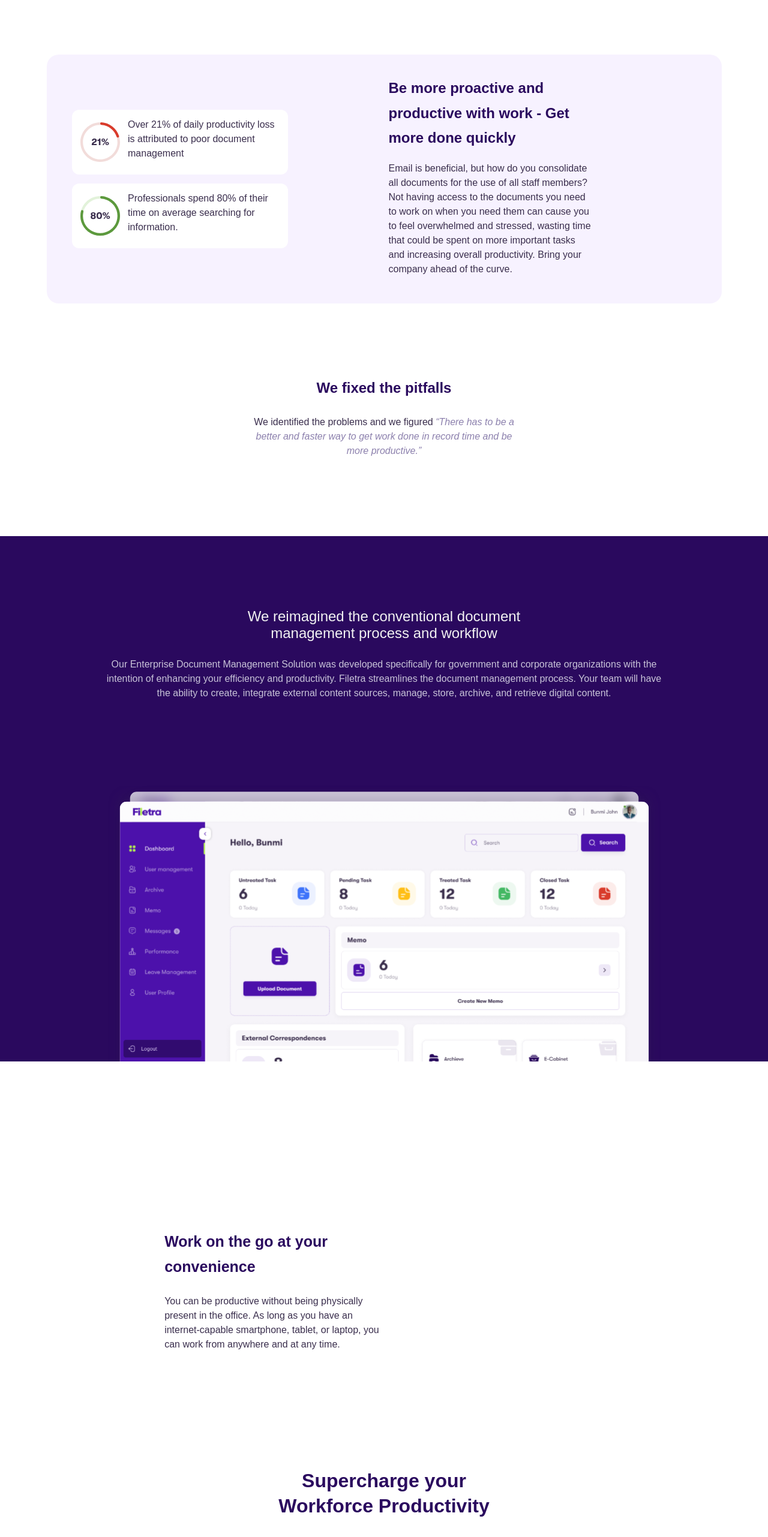
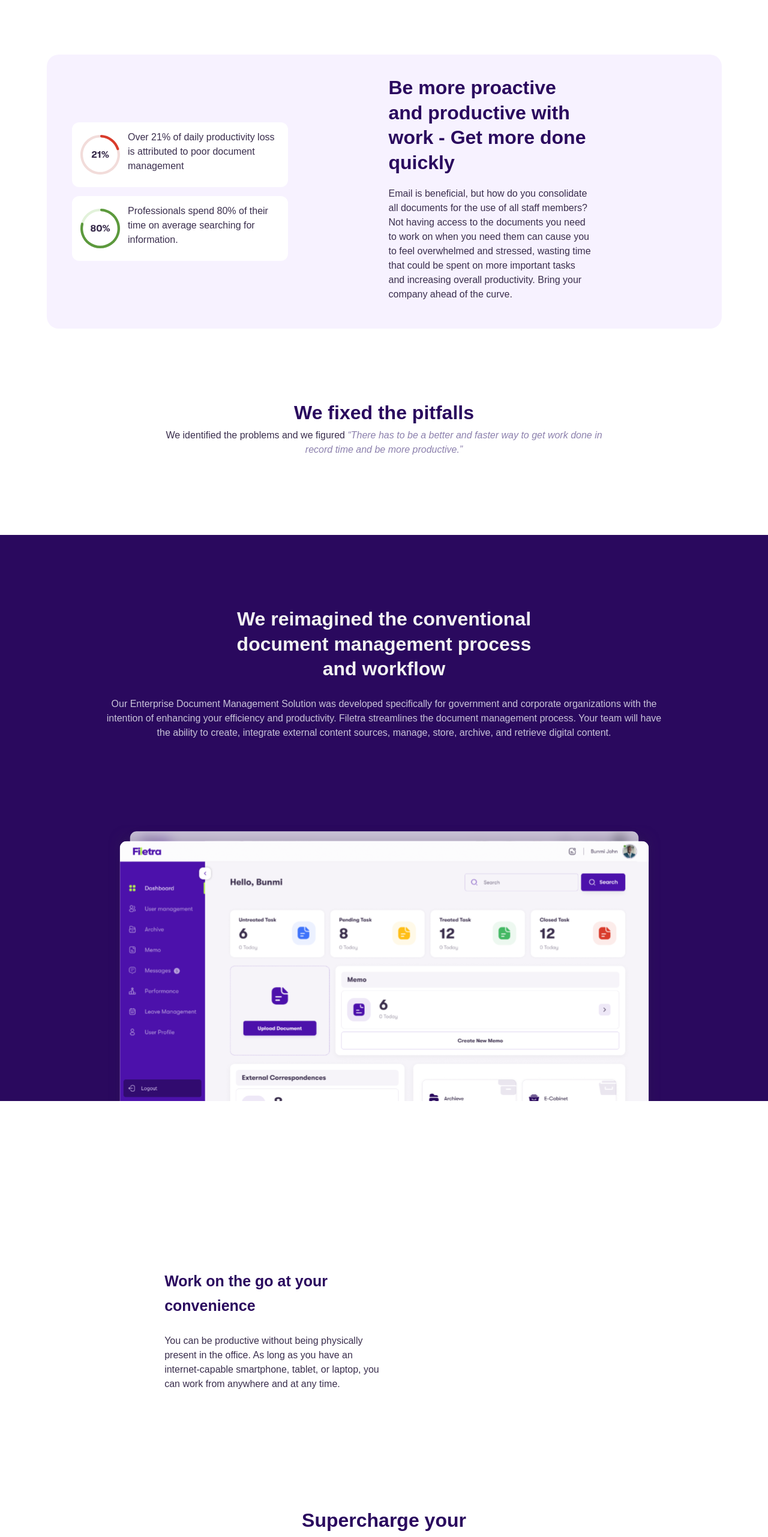
Before and after one commit to agun36/filtra, a React (Vite) app: page / in a window 1280 px wide. Shown: the part 1140-3703 px from the top of the page at 60% size. Built offline with nearby package versions, Linux system fonts and the light colour scheme.

Commit message:
modified: customers,management, portal, security,track

```diff
--- a/src/components/blockquote/index.tsx
+++ b/src/components/blockquote/index.tsx
@@ -1,7 +1,7 @@
 import './styles.scss'
 export const Blockquote = () => {
     return <blockquote className=' row  bg-bg-300  '>
-        <p className='text-center col-8 mx-auto bg-550'>
+        <p className='text-center  mx-auto bg-550'>
             Filetra Enterprise Document Management System for government and business organizations provides an efficient and effective way to manage documents and streamline business processes by eliminating paper-based documents, reducing storage space requirements, and increasing document security. It includes document storage and organization, document retrieval, version control, access control and security, document collaboration, workflow automation, audit trail, and system integration. Filetra is a product of Rongil.
         </p>
 
--- a/src/components/boostWorkforceProductivity/index.tsx
+++ b/src/components/boostWorkforceProductivity/index.tsx
@@ -5,8 +5,8 @@ import './styles.scss'
 export const BoostWorkforceProductivity = () => {
     return (
         <section className="boost-workforce  row flex-column">
-            <div className='boost-workforce-header col-10 col-md-7 col-lg-4 mx-auto text-center'>
-                <h1 className="text-bg-100">Supercharge your Workforce Productivity</h1>
+            <div className='boost-workforce-header    '>
+                <h1 className="text-bg-100 col-9  col-lg-4 col-md-7 mx-auto text-center">Supercharge your Workforce Productivity</h1>
             </div>
             <div className="boost-workforce-content mx-auto row row-cols-1 row-cols-md-4 gx-0 gap-2 justify-content-center">
 
--- a/src/components/boostWorkforceProductivity/styles.scss
+++ b/src/components/boostWorkforceProductivity/styles.scss
@@ -6,9 +6,14 @@
     .boost-workforce-header {
         h1 {
             //styleName: Header/Heading H2 - 32px;
-            font-size: 3.2rem;
             font-weight: 700;
             line-height: 4.16rem;
+            font-size: 1.8rem;
+
+            @media screen and (min-width: 768px) {
+                font-size: 3.2rem;
+
+            }
         }
     }
 
--- a/src/components/contacts/styles.scss
+++ b/src/components/contacts/styles.scss
@@ -52,6 +52,17 @@
             // Spring: { mass: 1, stiffness: 180, damping: 30 };
         }
 
+        h1 {
+            //styleName: Header/Heading H2 - 32px;
+            font-weight: 700;
+            line-height: 4.16rem;
+            font-size: 1.8rem;
+
+            @media screen and (min-width: 768px) {
+                font-size: 3.2rem;
+
+            }
+        }
 
 
     }
--- a/src/components/customers/index.tsx
+++ b/src/components/customers/index.tsx
@@ -18,7 +18,7 @@ export const Customer = () => {
     return (
         <section className='customers container container-fluid '>
             <div className='ml-4 mb-8'>
-                <h1 className='text-bg-100 col-md-4 mb-4'>
+                <h1 className='text-bg-100 col-md-4 col-7 mb-4'>
                     Whatever your need is, we’ve got it covered
                 </h1>
                 <p className='text-bg-500 col-md-5'>Filetra provides flexible deployment options, either on-premises or in public clouds, and is delivered as a comprehensive suite that equips businesses with comprehensive capabilities.</p>
--- a/src/components/customers/styles.scss
+++ b/src/components/customers/styles.scss
@@ -6,11 +6,15 @@
 
     h1 {
         //styleName: Header/Heading H2 - 32px;
-        font-size: 3.2rem;
         font-weight: 700;
-        line-height: 4.16rem;
-        text-align: left;
+        font-size: 1.8rem;
+        line-height: 2.7rem;
 
+        @media screen and (min-width: 768px) {
+            line-height: 4.16rem;
+            font-size: 3.2rem;
+
+        }
     }
 
     p {
--- a/src/components/management/index.tsx
+++ b/src/components/management/index.tsx
@@ -7,7 +7,7 @@ export const Management = () => {
         <section className="management bg-bg-100 row  ">
             <div className="management-content  mx-auto">
                 <div className="management-content-text row">
-                    <h1 className='text-bg-200 mb-5 titles-fs-md titles-fs-sm col-md-5 col-11 mx-auto'>
+                    <h1 className='text-bg-200 mb-5  col-md-5 col-11 mx-auto text-center'>
                         We reimagined the conventional document management process and workflow
                     </h1>
                     <p className='text-bg-700 para-fs-md para-fs-sm col-md-9 mx-auto'>Our Enterprise Document Management Solution was developed specifically for government and corporate organizations with the intention of enhancing your efficiency and productivity. Filetra streamlines the document management process. Your team will have the ability to create, integrate external content sources, manage, store, archive, and retrieve digital content.</p>
--- a/src/components/management/styles.scss
+++ b/src/components/management/styles.scss
@@ -15,6 +15,19 @@
         // padding: 12rem 12rem;
         .management-content-text {
             padding: 12rem 2rem;
+
+            h1 {
+                //styleName: Header/Heading H2 - 32px;
+                font-weight: 700;
+
+                font-size: 1.8rem;
+                text-align: center;
+
+                @media screen and (min-width: 768px) {
+                    font-size: 3.2rem;
+                    line-height: 4.16rem;
+                }
+            }
         }
     }
 }
--- a/src/components/portal/index.tsx
+++ b/src/components/portal/index.tsx
@@ -5,7 +5,7 @@ import './styles.scss'
 export const Portal = () => {
     return (
         <div className="portal bg-bg-300">
-            <div className="portal-title text-center col-md-3 col-6 mx-auto ">
+            <div className="portal-title text-center col-md-3 col-8 mx-auto ">
                 <h1 className="text-bg-100">Oh yes, there’s more where that came from</h1>
             </div>
 
--- a/src/components/security/index.tsx
+++ b/src/components/security/index.tsx
@@ -5,7 +5,7 @@ import './styles.scss'
 export const Security = () => {
     return (
         <section className="security row row-col-2  d-flex justify-content-center gap-5">
-            <div className="security-header text-center mb-5  text-bg-100 col-md-3">
+            <div className="security-header text-center mb-5  text-bg-100 col-8 col-md-3">
                 <h1 className=''>Not to worry, your security is our top priority.</h1>
             </div>
             <div className="security-content row row-col-2  no-padding-right no-padding-left   justify-content-center gx-0 gap-5">
--- a/src/components/track/index.tsx
+++ b/src/components/track/index.tsx
@@ -22,19 +22,19 @@ export const Track = () => {
                     </div>
                 </div>
                 <div className='productive-text col-md-6 mt-5 mt-md-0 col d-flex flex-column  align-items-cente ustify-content-center'>
-                    <h2 className='text-bg-100 mb-4 titles-fs-md titles-fs-sm  col col-md-8   text-left align-self-left'>
+                    <h1 className='text-bg-100 mb-4   col-10 col-md-8   text-left align-self-left'>
                         Be more proactive and productive with work
                         - Get more done quickly
-                    </h2>
+                    </h1>
                     <p className='text-bg-500 col col-md-8 para-fs-md para-fs-sm text-bg-500 '>Email is beneficial, but how do you consolidate all documents for the use of all staff members?
                         Not having access to the documents you need to work on when you need them can cause you to feel overwhelmed and stressed, wasting time that could be spent on more important tasks and increasing overall productivity.
                         Bring your company ahead of the curve.</p>
                 </div>
             </section>
-            <section className='pitfall text-center col-5 '>
-                <h3 className='text-bg-100 titles-fs-md titles-fs-sm'>
+            <section className='pitfall text-center col-8  '>
+                <h1 className='text-bg-100 '>
                     We fixed the pitfalls
-                </h3>
+                </h1>
                 <p className='text-bg-500 para-fs-md para-fs-sm'>We identified the problems and we figured <span >“There has to be a better and faster way to get work done in record time and be more productive.”</span></p>
             </section>
         </main>
--- a/src/components/track/styles.scss
+++ b/src/components/track/styles.scss
@@ -44,12 +44,16 @@ main {
         }
 
         .productive-text {
-            h2 {
+            h1 {
                 //styleName: Header/Heading H2 - 32px;
                 font-weight: 700;
                 line-height: 4.16rem;
-                text-align: left;
+                font-size: 1.8rem;
 
+                @media screen and (min-width: 768px) {
+                    font-size: 3.2rem;
+
+                }
             }
 
             p {
@@ -64,12 +68,16 @@ main {
     .pitfall {
         margin: 12rem 0rem 12rem 0rem;
 
-        h3 {
+        h1 {
             //styleName: Header/Heading H2 - 32px;
             font-weight: 700;
             line-height: 4.16rem;
-            text-align: center;
-            margin-bottom: 2.4rem;
+            font-size: 1.8rem;
+
+            @media screen and (min-width: 768px) {
+                font-size: 3.2rem;
+
+            }
         }
 
         p {
```
